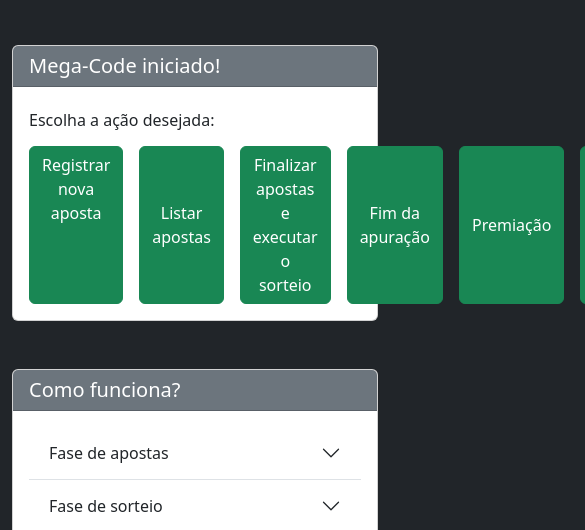
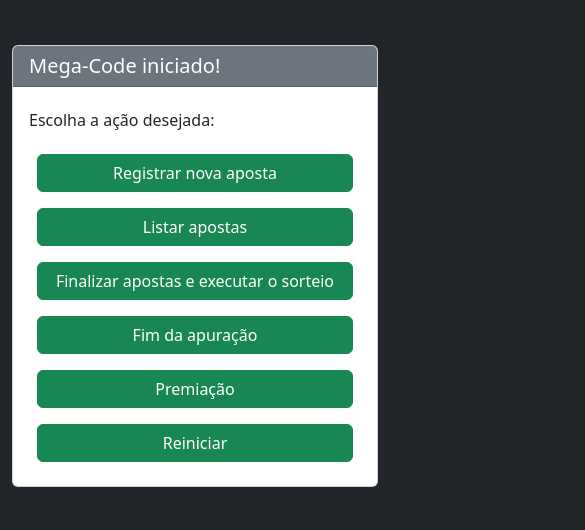
Before and after one commit to alexsandrodarocha/Mega-code-project, a plain HTML site: page registerBets.html in a window 390 px wide. Shown: the part 280-810 px from the top of the page, 585 px wide, since content can reach past the window. Drawn offline with nearby package versions, Linux system fonts and the light colour scheme.

Commit message:
[UPDATE] buttons for mobile and validation for options

```diff
--- a/registerBets.html
+++ b/registerBets.html
@@ -32,24 +32,24 @@
                     <h6 class="card-title">Escolha a ação desejada:</h6>
                 </div>
                 <div class="row">
-                    <div class="col d-flex">
-                        <a href="" id="register" class="btn btn-success me-3">Registrar nova aposta</a>
-                        <button type="button" id="list" class="btn btn-success me-3" data-bs-toggle="modal"
+                    <div class="col d-flex flex-column flex-lg-row ">
+                        <a href="" id="register" class="btn btn-success m-2">Registrar nova aposta</a>
+                        <button type="button" id="list" class="btn btn-success m-2" data-bs-toggle="modal"
                             data-bs-target="#listModal">
                             Listar apostas
                         </button>
                         <div id="liveAlertPlaceholder"></div>
-                        <a href="" id="finish" class="btn btn-success me-3">Finalizar apostas e executar o sorteio</a>
-                        <button type="button" id="results" class="btn btn-success me-3" data-bs-toggle="modal"
+                        <a href="" id="finish" class="btn btn-success m-2">Finalizar apostas e executar o sorteio</a>
+                        <button type="button" id="results" class="btn btn-success m-2" data-bs-toggle="modal"
                             data-bs-target="#resultsModal">
                             Fim da apuração
                         </button>
-                        <button type="button" id="award" class="btn btn-success me-3" data-bs-toggle="modal"
+                        <button type="button" id="award" class="btn btn-success m-2" data-bs-toggle="modal"
                             data-bs-target="#awardModal">
                             Premiação
                         </button>
 
-                        <a href="./index.html" id="reset" class="btn btn-success me-3">Reiniciar</a>
+                        <a href="./index.html" id="reset" class="btn btn-success m-2 d-flex align-items-center justify-content-center ">Reiniciar</a>
                     </div>
                 </div>
 
--- a/scripts.js
+++ b/scripts.js
@@ -84,11 +84,17 @@ buttonRegister.addEventListener('click', (e) => {
 
         while (numbers.length < 5) {
             let number = Math.floor(Math.random() * 50) + 1;
-            if(!numbers.includes(number)) {
+            if (!numbers.includes(number)) {
                 numbers.push(number)
             }
         }
 
+    } else if (option > 2) {
+        while (option > 2) {
+            option = Number(prompt(`Opção inválida, por favor escolha uma das seguintes pções:
+        1 - Informar os 5 números da aposta;
+        2 - Aposta surpresinha (números sorteados);`))
+        }
     }
 
     bets.push({
@@ -152,11 +158,11 @@ buttonFinish.addEventListener('click', (e) => {
     winners = bets.filter(bet => drawnNumbers.every(number => bet.numbers.includes(number)));
     qtyWinners = winners.length;
 
-        if(qtyWinners > 0) {
+    if (qtyWinners > 0) {
         winnerTest = true
     } else {
         while (!winnerTest === true && extraDraws < 24) {
-                if(extraDraws === 25) {
+            if (extraDraws === 25) {
                 break
             } else {
                 let extraNumber = Math.floor(Math.random() * 50) + 1;
@@ -168,7 +174,7 @@ buttonFinish.addEventListener('click', (e) => {
                 winners = bets.filter(bet => bet.numbers.every(number => drawnNumbers.includes(number)));
                 qtyWinners = winners.length;
 
-                if(qtyWinners > 0) {
+                if (qtyWinners > 0) {
                     winnerTest = true
                 } else {
                     winnerTest = false
@@ -217,7 +223,7 @@ buttonResults.addEventListener("click", (e) => {
             <div class="modal-body">
                         <p>Números sorteados: ${drawnNumbers}</p>
                         <hr>
-                        <p>Quantidade de rodadas extras de sorteio realizadas: ${extraDraws+1}</p>
+                        <p>Quantidade de rodadas extras de sorteio realizadas: ${extraDraws + 1}</p>
                         <hr>
                         <p>Quantidade de apostas vencedoras: ${qtyWinners}</p>
                         <hr>
@@ -250,9 +256,9 @@ buttonAward.addEventListener('click', (e) => {
     let amountBets = parseFloat(bets.length * 5)
     let awardAmount = parseFloat(amountBets * 0.5)
     let awardValue = ''
-    if(winners.length === 1) {
+    if (winners.length === 1) {
         awardValue = parseFloat(awardAmount)
-    } else if(winners.length === 0){
+    } else if (winners.length === 0) {
         awardValue = parseFloat(0)
     } else {
         awardValue = parseFloat(awardAmount / winners.length)
```
Lines whose indentation alone changed are shown as unchanged.
